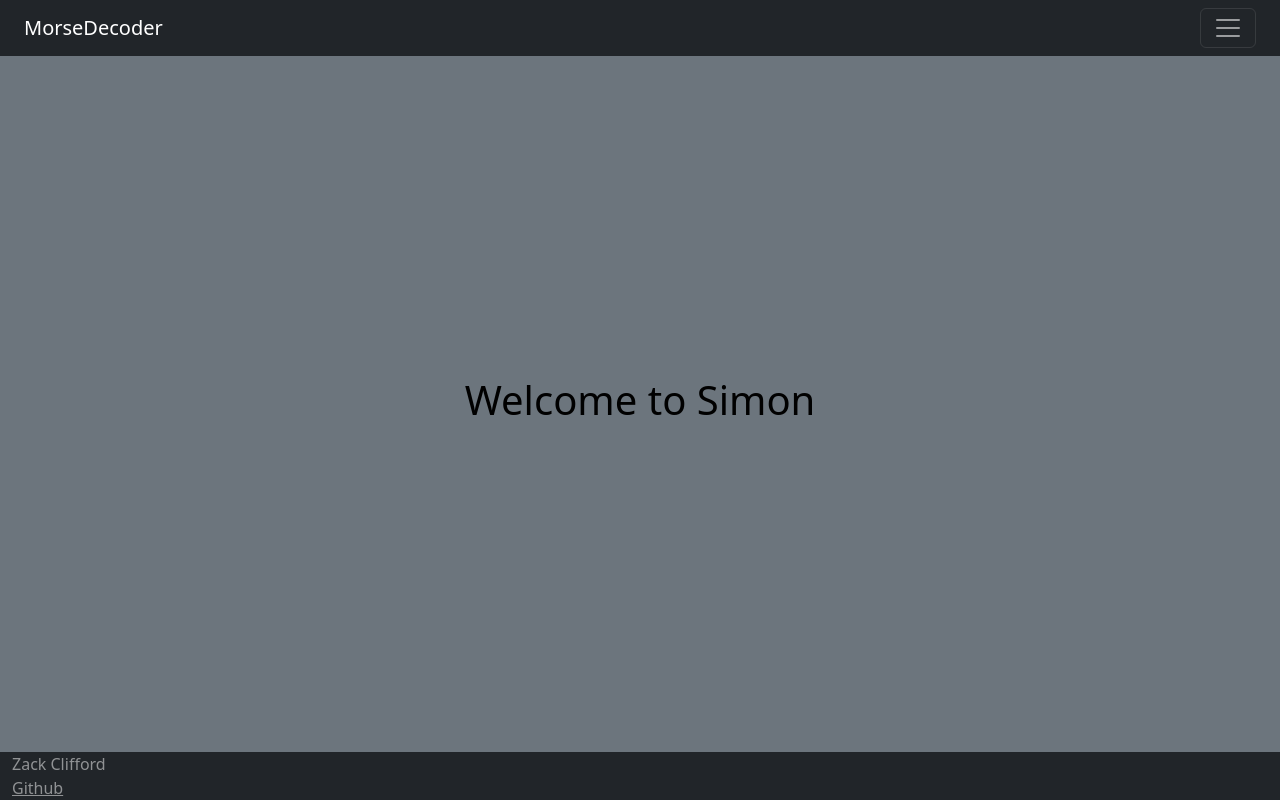
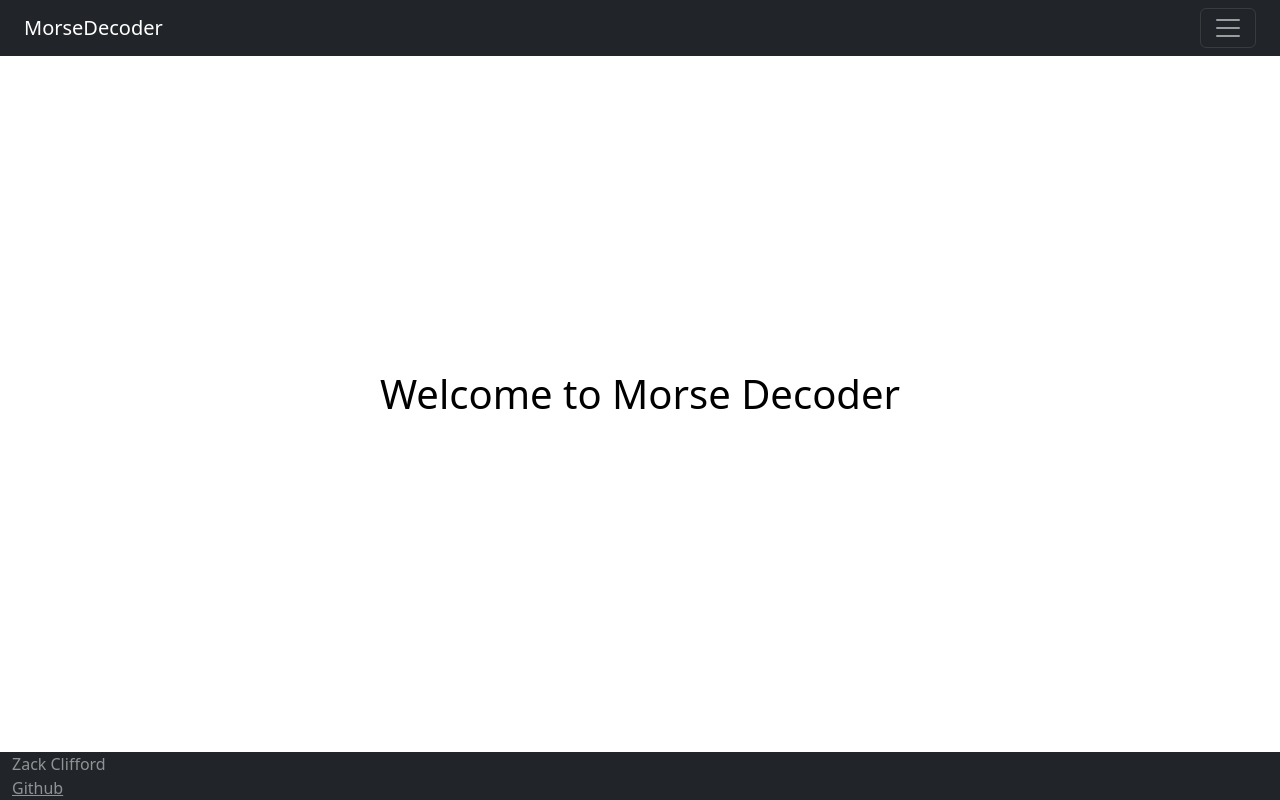
Before and after one commit to CobaltTarantula/startup, a React (Vite) app: page / in a window 1280 px wide. Built offline with nearby package versions, Linux system fonts and the light colour scheme.

Commit message:
code cleanup

```diff
--- a/src/app.jsx
+++ b/src/app.jsx
@@ -5,7 +5,7 @@ import './app.css';
 
 import { BrowserRouter, NavLink, Route, Routes } from 'react-router-dom';
 import { Login } from './login/login';
-import { Play } from './play/play';
+import { Play } from './gamemode/gamemode';
 import { Scores } from './scores/scores';
 import { Key } from './key/key';
 import { Morse_English } from './morse-english/morse-english';
@@ -38,14 +38,11 @@ export default function App() {
                   </li>
                   <li className="nav-item dropdown">
                     {authState === AuthState.Authenticated && (
-                      <NavLink className="nav-link dropdown-toggle" to="/" role="button" data-bs-toggle="dropdown" aria-expanded="false">
+                      <NavLink className="nav-link dropdown-toggle" to="/gamemode" role="button" data-bs-toggle="dropdown" aria-expanded="false">
                         Play
                       </NavLink>
                     )}
                     <ul className="dropdown-menu" aria-labelledby="navbarDropdown">
-                      {authState === AuthState.Authenticated && (
-                        <li><NavLink className="dropdown-item" to="/play">Play</NavLink></li>
-                      )}
                       {authState === AuthState.Authenticated && (
                         <li><NavLink className="dropdown-item" to="/english-morse">English to Morse</NavLink></li>
                       )}
--- /dev/null
+++ b/src/gamemode/gamemode.jsx
@@ -0,0 +1,22 @@
+import React from 'react';
+
+export function Play() {
+  return (
+    <main>
+      <br />
+
+      <div>
+        <button type="button" className="btn btn-dark btn-lg">Code<br/>(English to Morse code)</button>
+      </div>
+
+      <br />
+
+      <div>
+        <button type="button" className="btn btn-outline-primary btn-lg">Decode<br/>(Morse code to English)</button>
+      </div>
+
+      <br />
+
+    </main>
+  );
+}
--- a/src/login/login.jsx
+++ b/src/login/login.jsx
@@ -3,33 +3,11 @@ import { Unauthenticated } from './unauthenticated';
 import { Authenticated } from './authenticated';
 import { AuthState } from './authState';
 
-// export function Login() {
-//   return (
-//     <main>
-//       <h1 className="h-center">Welcome to Morse Decoder</h1>
-//       <form method="get" action="play.html">
-//         <div>
-//           <span>@</span>
-//           <input id="email" type="text" placeholder="your@email.com" />
-//         </div>
-//         <div>
-//           <span>🔒</span>
-//           <input id="password" type="password" placeholder="password" />
-//         </div>
-//         <div>
-//           <button type="button" className="btn btn-primary btn-sm">Login</button>
-//           <button type="button" className="btn btn-primary btn-sm">Create</button>
-//         </div>
-//       </form>
-//     </main>
-//   );
-// }
-
-export function Login({ userName, authState, onAuthChange }) {
+export function Login({ userName, authState, onAuthChange}) {
   return (
-    <main className='container-fluid bg-secondary text-center'>
+    <main>
       <div>
-        {authState !== AuthState.Unknown && <h1>Welcome to Simon</h1>}
+        {authState !== AuthState.Unknown && <h1 className="h-center">Welcome to Morse Decoder</h1>}
         {authState === AuthState.Authenticated && <Authenticated userName={userName} onLogout={() => onAuthChange(userName, AuthState.Unauthenticated)} />}
         {authState === AuthState.Unauthenticated && (
           <Unauthenticated
--- a/src/play/play.jsx
+++ b/src/play/play.jsx
@@ -1,22 +1,11 @@
-import React from 'react';
+import { Players } from './players';
+import { MorseGame } from './morseGame';
 
-export function Play() {
+export function Play(props) {
   return (
-    <main>
-      <br />
-
-      <div>
-        <button type="button" className="btn btn-dark btn-lg">Code<br/>(English to Morse code)</button>
-      </div>
-
-      <br />
-
-      <div>
-        <button type="button" className="btn btn-outline-primary btn-lg">Decode<br/>(Morse code to English)</button>
-      </div>
-
-      <br />
-
+    <main className='bg-secondary'>
+      <Players userName={props.userName} />
+      <MorseGame userName={props.userName} />
     </main>
   );
 }
```
Also changed, not shown: src/login/unauthenticated.jsx (+14 -0 lines), src/play/gameplay.jsx (deleted, +0 -11 lines), src/gamemode/gamemode.html (renamed from src/play/play.html).
